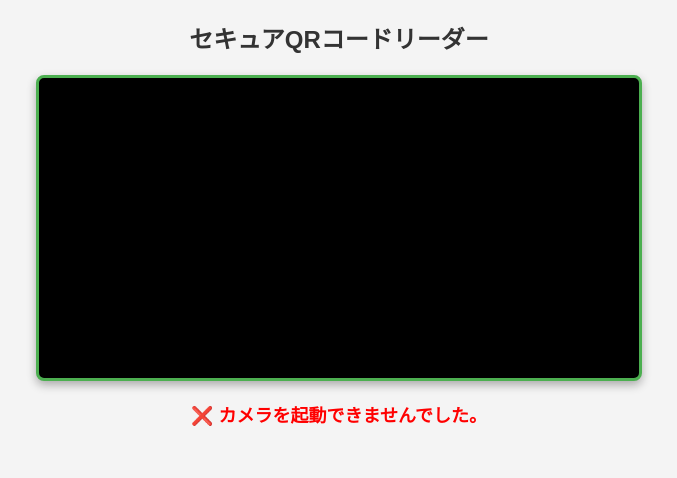
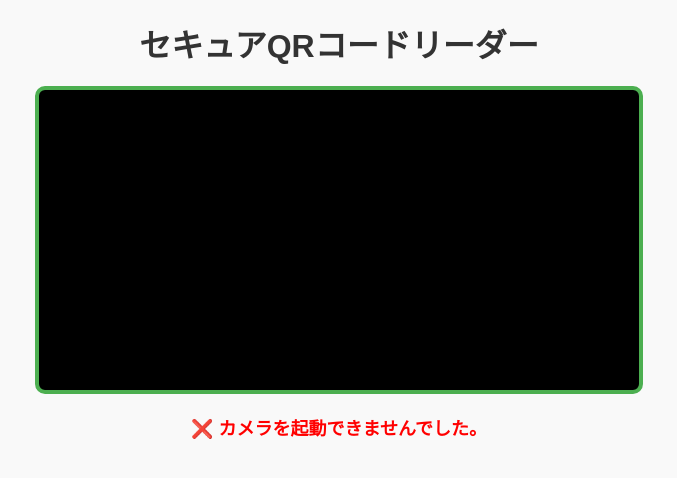
Before and after one commit to TaijuJitsukata/-qr_reader_app, a Flask app: page / in a window 1280 px wide. Shown: the top 478 px of the page, without its empty margins (301-978 px from the left). Run offline with Flask 3, Linux system fonts and the light colour scheme; some libraries are stand-ins or nearby versions.

Commit message:
Update styles.css

```diff
--- a/static/styles.css
+++ b/static/styles.css
@@ -1,55 +1,78 @@
-/* ページ全体のスタイル */
+/* 全体のレイアウト設定 */
 body {
     font-family: Arial, sans-serif;
     text-align: center;
+    background-color: #f9f9f9;
     margin: 0;
     padding: 0;
-    background-color: #f4f4f4;
 }
 
-/* タイトルのデザイン */
+/* タイトルのスタイル */
 h1 {
+    margin: 20px 0;
     color: #333;
-    font-size: 24px;
-    margin: 20px 0;
 }
 
-/* カメラ映像の枠 */
+/* カメラ映像のコンテナ */
+.video-container {
+    display: flex;
+    justify-content: center;
+    align-items: center;
+    margin-top: 20px;
+}
+
+/* カメラ映像（QRコードスキャン） */
 video {
     width: 80%;
     max-width: 600px;
-    max-height: 60vh;
-    border: 3px solid #4CAF50; /* 緑色の枠 */
-    border-radius: 8px;
+    border: 4px solid #4CAF50;
+    border-radius: 10px;
     display: block;
     margin: 0 auto;
-    background-color: #000; /* カメラが映らない場合でも視覚的に表示 */
-    box-shadow: 0px 4px 10px rgba(0, 0, 0, 0.3); /* 影を追加して視認性向上 */
+    background-color: black; /* カメラが映らない場合でも視覚的に表示される */
 }
 
-/* メッセージのデザイン */
-p {
+/* スキャン結果のメッセージ */
+#message {
     margin-top: 20px;
     font-size: 18px;
     font-weight: bold;
     color: #333;
-    text-align: center;
 }
 
-/* URLの安全性表示（危険な場合） */
-.message-danger {
-    color: red;
+/* スキャン結果のURLリンク */
+#message a {
     font-weight: bold;
+    color: blue;
+    text-decoration: none;
 }
 
-/* URLの安全性表示（安全な場合） */
-.message-safe {
-    color: green;
-    font-weight: bold;
+#message a:hover {
+    text-decoration: underline;
 }
 
-/* URLの安全性が判定できない場合 */
-.message-warning {
-    color: orange;
-    font-weight: bold;
+/* 背景色の変化（JavaScript側で変更） */
+.safe-bg {
+    background-color: rgba(0, 255, 0, 0.2); /* 安全 */
 }
+
+.danger-bg {
+    background-color: rgba(255, 0, 0, 0.2); /* 危険 */
+}
+
+.unknown-bg {
+    background-color: rgba(255, 255, 0, 0.2); /* 判定不能 */
+}
+
+/* カメラ枠の色変更（JavaScript側で変更） */
+.safe-border {
+    border: 4px solid green !important;
+}
+
+.danger-border {
+    border: 4px solid red !important;
+}
+
+.unknown-border {
+    border: 4px solid yellow !important;
+}
```
